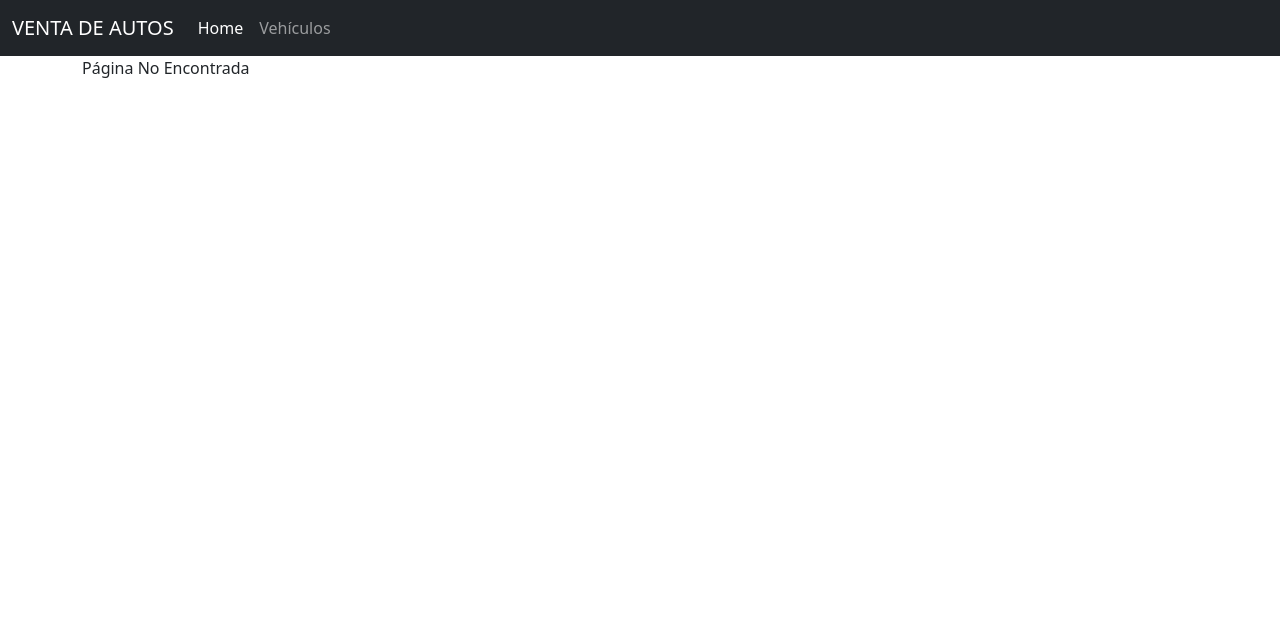
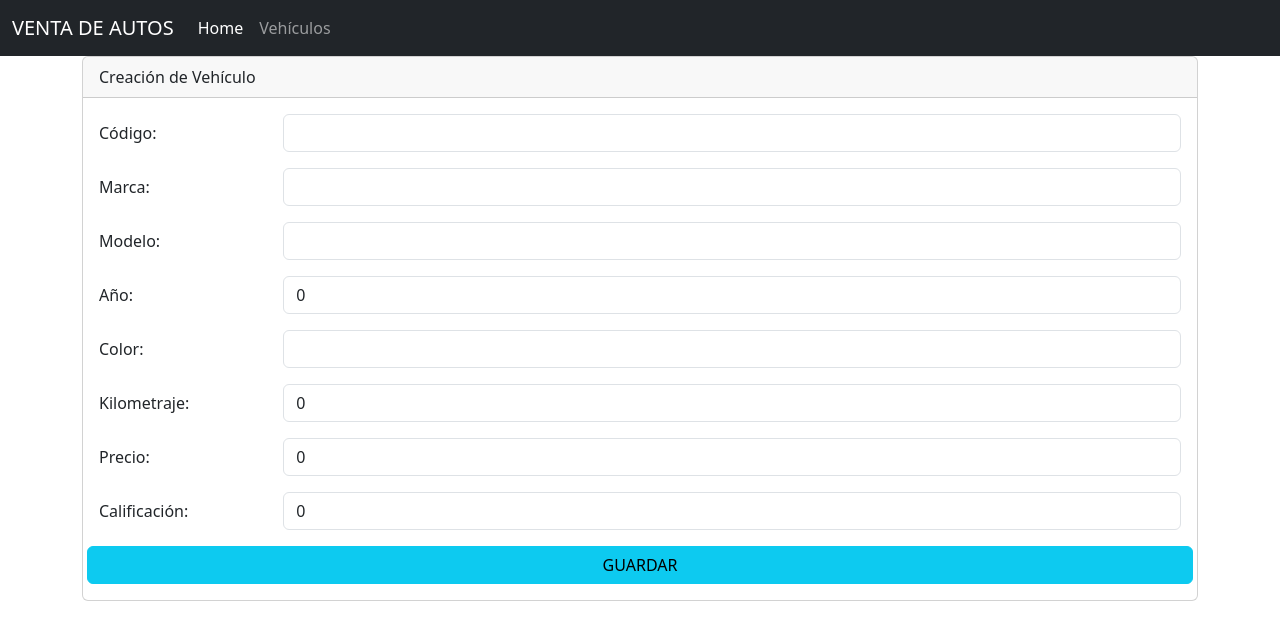
Before and after one commit to KarenTandazo/https---github.com-KarenTandazo-AvanceProyectoAngular, an Angular app: page /nuevovehiculo in a window 1280 px wide. Shown: the top 640 px of the page. Built offline with nearby package versions, Linux system fonts and the light colour scheme.

Commit message:
avance clase 4 completa (form con ngModule y con formBuilder)

```diff
--- a/src/app/paginas/PagDetalleAuto/PagDetalleAuto.component.html
+++ b/src/app/paginas/PagDetalleAuto/PagDetalleAuto.component.html
@@ -1,11 +1,11 @@
 <div class="card">
   <div class="card-header">
-    Detalle del Vehículo {{vehiculo.marca}} {{vehiculo.modelo}}
+    Detalle del Vehículo {{vehiculo?.marca}} {{vehiculo?.modelo}}
   </div>
   <div class="card-body">
     <div class="row">
       <div class="col-5">
-        <img src="{{vehiculo.imagen}}" alt="listaVehiculos" class="img-thumbnail">
+        <img src="{{vehiculo?.imagen}}" alt="listaVehiculos" class="img-thumbnail">
       </div>
       <div class="col-1">
 
@@ -14,49 +14,49 @@
         <div class="mb-3 row">
           <label for="staticCodigo" class="col-sm-2 col-form-label">Código:</label>
           <div class="col-sm-10">
-            {{vehiculo.codigo}}
+            {{vehiculo?.codigo}}
           </div>
         </div>
         <div class="mb-3 row">
           <label for="staticCodigo" class="col-sm-2 col-form-label">Marca:</label>
           <div class="col-sm-10">
-            {{vehiculo.marca}}
+            {{vehiculo?.marca}}
           </div>
         </div>
         <div class="mb-3 row">
           <label for="staticCodigo" class="col-sm-2 col-form-label">Modelo:</label>
           <div class="col-sm-10">
-            {{vehiculo.codigo}}
+            {{vehiculo?.codigo}}
           </div>
         </div>
         <div class="mb-3 row">
           <label for="staticCodigo" class="col-sm-2 col-form-label">Año:</label>
           <div class="col-sm-10">
-            {{vehiculo.year}}
+            {{vehiculo?.year}}
           </div>
         </div>
         <div class="mb-3 row">
           <label for="staticCodigo" class="col-sm-2 col-form-label">Color:</label>
           <div class="col-sm-10">
-            {{vehiculo.color}}
+            {{vehiculo?.color}}
           </div>
         </div>
         <div class="mb-3 row">
           <label for="staticCodigo" class="col-sm-2 col-form-label">Kilometraje:</label>
           <div class="col-sm-10">
-            {{vehiculo.kilometraje}}
+            {{vehiculo?.kilometraje}}
           </div>
         </div>
         <div class="mb-3 row">
           <label for="staticCodigo" class="col-sm-2 col-form-label">Precio:</label>
           <div class="col-sm-10">
-            {{vehiculo.precio}}
+            {{vehiculo?.precio}}
           </div>
         </div>
         <div class="mb-3 row">
           <label for="staticCodigo" class="col-sm-2 col-form-label">Calificación:</label>
           <div class="col-sm-10">
-            <app-calificacion [calificacion]="vehiculo.score"></app-calificacion>
+            <app-calificacion [calificacion]="vehiculo?.score"></app-calificacion>
           </div>
         </div>
       </div>
--- a/src/app/paginas/PagDetalleAuto/PagDetalleAuto.component.ts
+++ b/src/app/paginas/PagDetalleAuto/PagDetalleAuto.component.ts
@@ -9,11 +9,14 @@ import { VehiculoService } from '../../servicios/Vehiculo.service';
   styleUrls: ['./PagDetalleAuto.component.css']
 })
 export class PagDetalleAutoComponent implements OnInit {
-  vehiculo: Vehiculo = {
+  vehiculo?: Vehiculo = {
     codigo: "",
+    marca: "",
+    modelo: "",
   }
 
-  listaVehiculos:Array<any> = [];
+  //listaVehiculos:Array<any> = [];
+
   constructor(
     private route: ActivatedRoute,
     private vehiculoService: VehiculoService
@@ -21,7 +24,7 @@ export class PagDetalleAutoComponent implements OnInit {
 
   ngOnInit() {
     this.route.params.subscribe(params => {
-      //this.vehiculo = this.vehiculoService.getVehiculo(params ['codigo'])
+      this.vehiculo = this.vehiculoService.getVehiculo(params['codigo']);
     })
   }
 
--- a/src/app/paginas/PagListaAutos/PagListaAutos.component.html
+++ b/src/app/paginas/PagListaAutos/PagListaAutos.component.html
@@ -7,7 +7,7 @@
     <div class="row">
       <div class="mb-3">
         <label for="exampleFormControlInput1" class="form-label">Filtro</label>
-        <input type="email" class="form-control" id="exampleFormControlInput1" placeholder="Marca" [(ngModel)]="filtro">
+        <input type="email" class="form-control" id="exampleFormControlInput1" placeholder="Marca" [(ngModel)]="filtro" (keyup)="buscador()">
       </div>
     </div>
     <div class="row">
@@ -15,6 +15,12 @@
         FILTRADO POR: {{filtro}}
       </div>
     </div>
+    <div class="row">
+      <div class="col-2">
+        <button class="btn btn-info" [routerLink]="['/nuevovehiculo/']">NUEVO</button>
+      </div>
+    </div>
+    <br>
     <div class="row">
       <div class="col-sm-12">
         <table class="table table-dark">
@@ -41,7 +47,7 @@
             <tr *ngFor="let auto of listaVehiculos">
               <td><img src="{{auto.imagen}}" alt="listaVehiculos" style="width: 80px;" *ngIf="this.mostrarImagen"></td>
               <td>
-                <a [routerLink]="['/vehiculo/']">{{auto.codigo}}</a>
+                <a [routerLink]="['/vehiculo/'+auto.codigo]">{{auto.codigo}}</a>
               </td>
               <td>{{auto.marca}}</td>
               <td>{{auto.modelo}}</td>
--- a/src/app/paginas/PagListaAutos/PagListaAutos.component.ts
+++ b/src/app/paginas/PagListaAutos/PagListaAutos.component.ts
@@ -1,5 +1,6 @@
-import { Component, OnInit } from '@angular/core';
+import { Component, Input, OnInit } from '@angular/core';
 import { VehiculoService } from '../../servicios/Vehiculo.service';
+import { FormBuilder, FormGroup } from '@angular/forms';
 
 @Component({
   selector: 'app-PagListaAutos',
@@ -9,15 +10,17 @@ import { VehiculoService } from '../../servicios/Vehiculo.service';
 export class PagListaAutosComponent implements OnInit {
   mostrarImagen = false;
   filtro: string = "";
+  buscar = "";
 
+  @Input() valor:string = "";
   listaVehiculos:Array<any> = [];
 
   constructor(
-    private vehiculoService: VehiculoService
+    private vehiculoService: VehiculoService,
   ) { }
 
   ngOnInit() {
-    this.listaVehiculos = this.vehiculoService.getVehiculos();
+    this.buscador();
   }
 
   mostrar(){
@@ -27,4 +30,10 @@ export class PagListaAutosComponent implements OnInit {
   reception(dato: number){
     console.log('Dato:', dato);
   }
+
+  buscador(){
+    this.vehiculoService.getVehiculos(this.filtro).subscribe(data => {
+      this.listaVehiculos = data;
+    });
+  };
 }
--- /dev/null
+++ b/src/app/paginas/PagVehiculoRegistro/PagVehiculoRegistro.component.html
@@ -0,0 +1,64 @@
+<div class="card">
+  <div class="card-header">
+    Creación de Vehículo
+  </div>
+  <div class="card-body">
+    <div class="row">
+      <div class="col-12">
+        <form [formGroup]="formulario">
+          <div class="mb-3 row">
+            <label for="staticCodigo" class="col-sm-2 col-form-label">Código:</label>
+            <div class="col-sm-10">
+              <input type="text" class="form-control" id="staticCodigo" name="codigo" formControlName="codigo" [(ngModel)]="vehiculo.codigo">
+            </div>
+          </div>
+          <div class="mb-3 row">
+            <label for="staticCodigo" class="col-sm-2 col-form-label">Marca:</label>
+            <div class="col-sm-10">
+              <input type="text" class="form-control" id="staticCodigo" name="marca" formControlName="marca" [(ngModel)]="vehiculo.marca">
+            </div>
+          </div>
+          <div class="mb-3 row">
+            <label for="staticCodigo" class="col-sm-2 col-form-label">Modelo:</label>
+            <div class="col-sm-10">
+              <input type="text" class="form-control" id="staticCodigo" name="modelo" formControlName="modelo" [(ngModel)]="vehiculo.modelo">
+            </div>
+          </div>
+          <div class="mb-3 row">
+            <label for="staticCodigo" class="col-sm-2 col-form-label">Año:</label>
+            <div class="col-sm-10">
+              <input type="text" class="form-control" id="staticCodigo" name="year" formControlName="year" [(ngModel)]="vehiculo.year">
+            </div>
+          </div>
+          <div class="mb-3 row">
+            <label for="staticCodigo" class="col-sm-2 col-form-label">Color:</label>
+            <div class="col-sm-10">
+              <input type="text" class="form-control" id="staticCodigo" name="color" formControlName="color" [(ngModel)]="vehiculo.color">
+            </div>
+          </div>
+          <div class="mb-3 row">
+            <label for="staticCodigo" class="col-sm-2 col-form-label">Kilometraje:</label>
+            <div class="col-sm-10">
+              <input type="text" class="form-control" id="staticCodigo" name="kilometraje" formControlName="kilometraje" [(ngModel)]="vehiculo.kilometraje">
+            </div>
+          </div>
+          <div class="mb-3 row">
+            <label for="staticCodigo" class="col-sm-2 col-form-label">Precio:</label>
+            <div class="col-sm-10">
+              <input type="text" class="form-control" id="staticCodigo" name="precio" formControlName="precio" [(ngModel)]="vehiculo.precio">
+            </div>
+          </div>
+          <div class="mb-3 row">
+            <label for="staticCodigo" class="col-sm-2 col-form-label">Calificación:</label>
+            <div class="col-sm-10">
+              <input type="number" class="form-control" id="staticCodigo" name="score" formControlName="score" [(ngModel)]="vehiculo.score">
+            </div>
+          </div>
+        </form>
+      </div>
+    </div>
+    <div class="row">
+      <button class="btn btn-info" (click)="guardar()">GUARDAR</button>
+    </div>
+  </div>
+</div>
--- /dev/null
+++ b/src/app/paginas/PagVehiculoRegistro/PagVehiculoRegistro.component.ts
@@ -0,0 +1,54 @@
+import { Component, OnInit } from '@angular/core';
+import { Vehiculo } from '../../utilitarios/modelos/detalleAuto';
+import { VehiculoService } from '../../servicios/Vehiculo.service';
+import { FormBuilder, FormGroup } from '@angular/forms';
+
+@Component({
+  selector: 'app-PagVehiculoRegistro',
+  templateUrl: './PagVehiculoRegistro.component.html',
+  styleUrls: ['./PagVehiculoRegistro.component.css']
+})
+export class PagVehiculoRegistroComponent implements OnInit {
+
+  vehiculo: Vehiculo
+  formulario: FormGroup
+
+  constructor(
+    private vehiculoServicio: VehiculoService,
+    private formBuilder: FormBuilder
+  ) {
+    this.vehiculo = {
+      codigo: "",
+      imagen: null,
+      marca: "",
+      modelo: "",
+      year: 0,
+      color: "",
+      kilometraje: 0,
+      precio: 0,
+      score: 0,
+    };
+    this.formulario = this.formBuilder.group({
+      "codigo": [],
+      "imagen": [],
+      "marca": [],
+      "modelo": [],
+      "year": [],
+      "color": [],
+      "kilometraje": [],
+      "precio": [],
+      "score": [],
+    });
+  }
+
+  ngOnInit() {
+  }
+
+  guardar(){
+    this.vehiculoServicio.addVehiculo(this.vehiculo);
+    this.vehiculo = {...this.formulario.value};
+    console.log("grabado con éxito");
+    console.log("formulario", this.formulario.value);
+  }
+
+}
--- a/src/app/servicios/Vehiculo.service.ts
+++ b/src/app/servicios/Vehiculo.service.ts
@@ -1,5 +1,6 @@
 import { Injectable } from '@angular/core';
 import { Vehiculo } from '../utilitarios/modelos/detalleAuto';
+import { Observable } from 'rxjs';
 
 @Injectable({
   providedIn: 'root'
@@ -16,12 +17,16 @@ export class VehiculoService {
     {"codigo": "AAA5", "imagen":"https://acroadtrip.blob.core.windows.net/catalogo-imagenes/m/RT_V_05a99b23df054e0eb2c93b3885eaa13e.jpg", "marca":"HYUNDAI", "modelo":"ACCENT", "year":2021, "color":"NEGRO", "precio":60000, "kilometraje":3500, "score":4},
   ];
 
-  getVehiculos(){
-    return this.listaVehiculos;
+  getVehiculos(filtro:any): Observable<Array<Vehiculo>>{
+    const escucha: Observable<Array<Vehiculo>> = new Observable (escucha => {
+      let lista = this.listaVehiculos.filter(auto => auto.marca.toLocaleLowerCase().includes(filtro.toLocaleLowerCase()))
+      escucha.next(lista);
+    })
+    return escucha;
   };
 
   getVehiculo(codigo:String): Vehiculo | undefined{
-    let vehiculo = this.listaVehiculos.find(elemento => elemento.codigo === codigo)
+    let vehiculo = this.listaVehiculos.find(elemento => elemento.codigo === codigo);
     return vehiculo;
   };
 
--- a/src/app/utilitarios/modelos/detalleAuto.ts
+++ b/src/app/utilitarios/modelos/detalleAuto.ts
@@ -1,8 +1,8 @@
 export interface Vehiculo{
     codigo: string;
-    imagen?: string;
-    marca?: string;
-    modelo?: string;
+    imagen?: string|null;
+    marca: string;
+    modelo: string;
     year?: number;
     color?: string;
     precio?: number;
```
Also changed, not shown: src/app/app-routing.module.ts (+6 -1 lines), src/app/paginas/PaginaModule.ts (+8 -4 lines), src/app/paginas/PagVehiculoRegistro/PagVehiculoRegistro.component.css (added), 1 other file (tests, documents, lock files or other folders).
